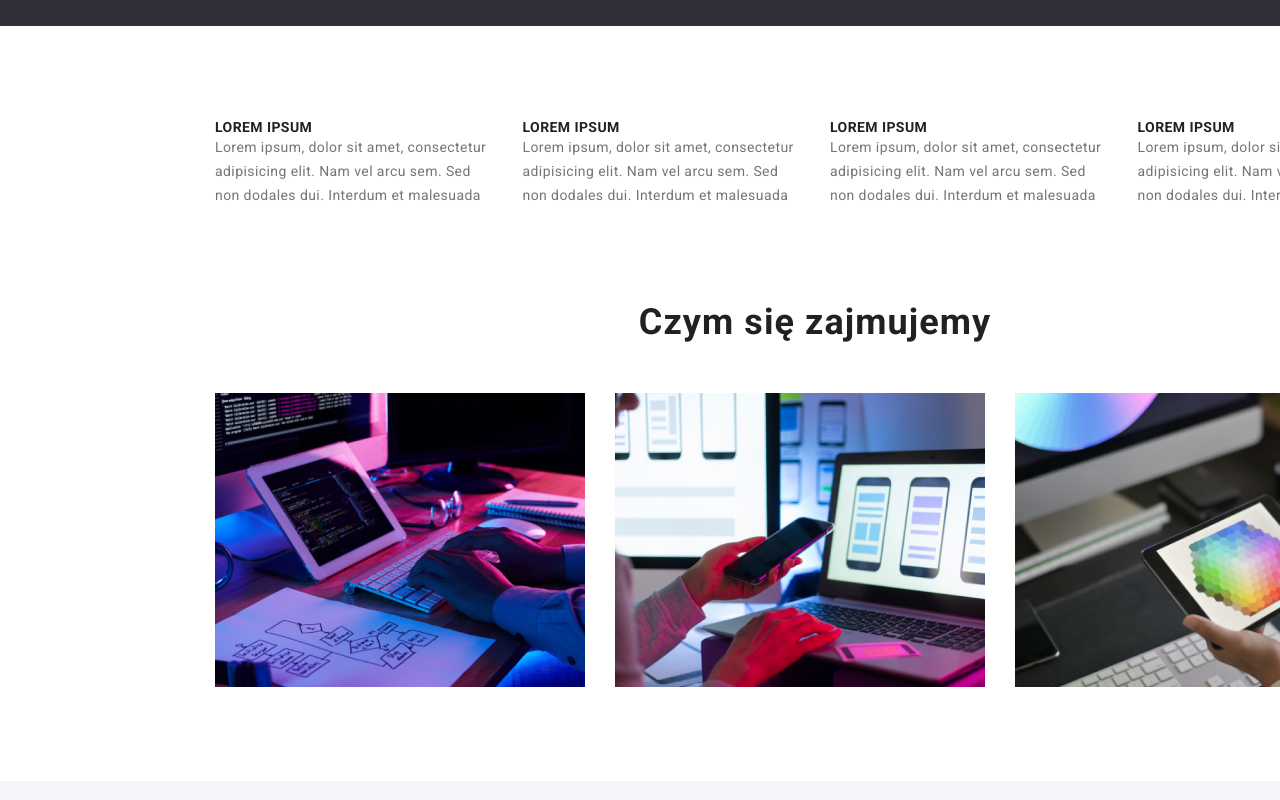
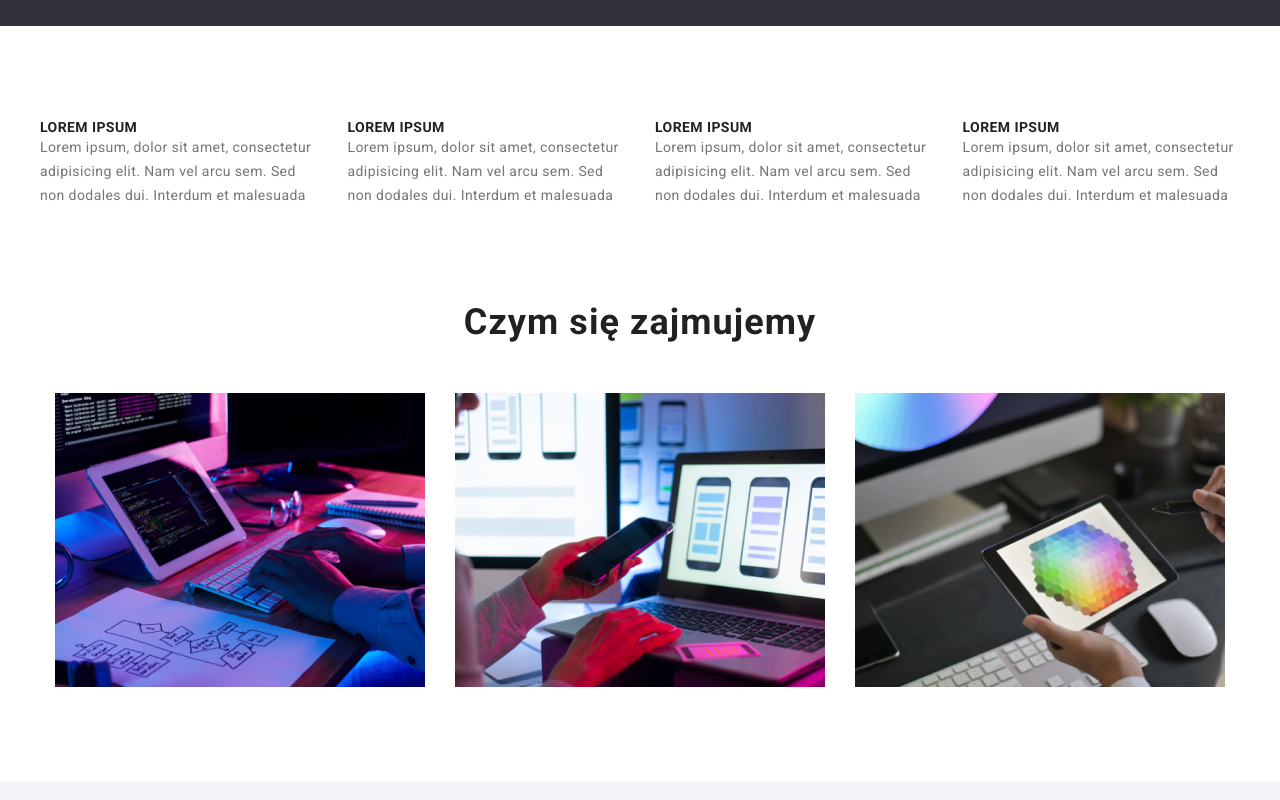
Before and after one commit to martynakulis/goit-markup-hw-03, a plain HTML site: page index.html in a window 1280 px wide. Shown: the part 660-1460 px from the top of the page. Drawn offline with nearby package versions, Linux system fonts and the light colour scheme.

Commit message:
wprowadzono małe poprawki do styli geometrii

```diff
--- a/css/styles.css
+++ b/css/styles.css
@@ -43,7 +43,7 @@ img {
 }
 .container {
   width: 1200px;
-  margin: 0 215px;
+  margin: 0 auto;
 }
 .web-heading .line {
   --border-color: #ececec;
@@ -205,6 +205,7 @@ img {
 }
 .container .main-content {
   display: flex;
+  justify-content: center;
   gap: 30px;
 }
 .content-list {
@@ -219,6 +220,7 @@ img {
 }
 .container .images {
   display: flex;
+  justify-content: center;
   padding-top: 50px;
   gap: 30px;
 }
```
